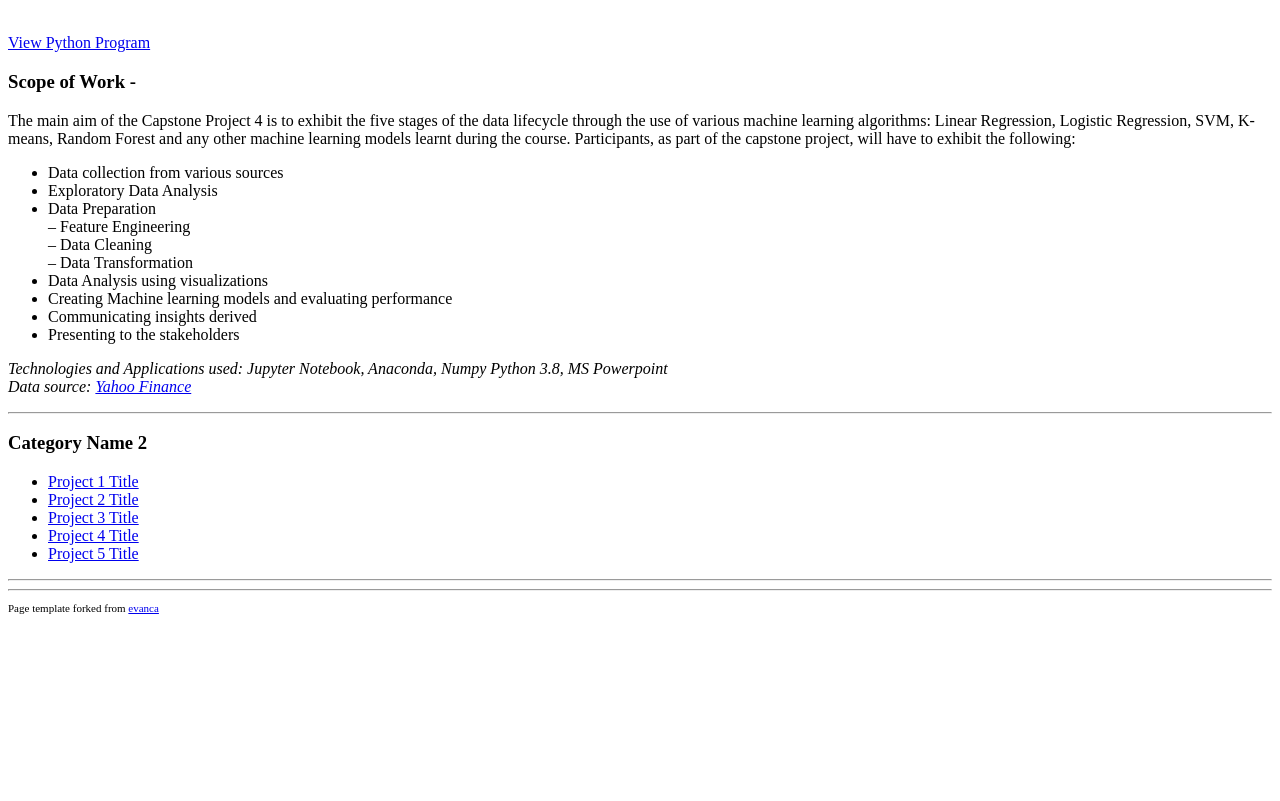
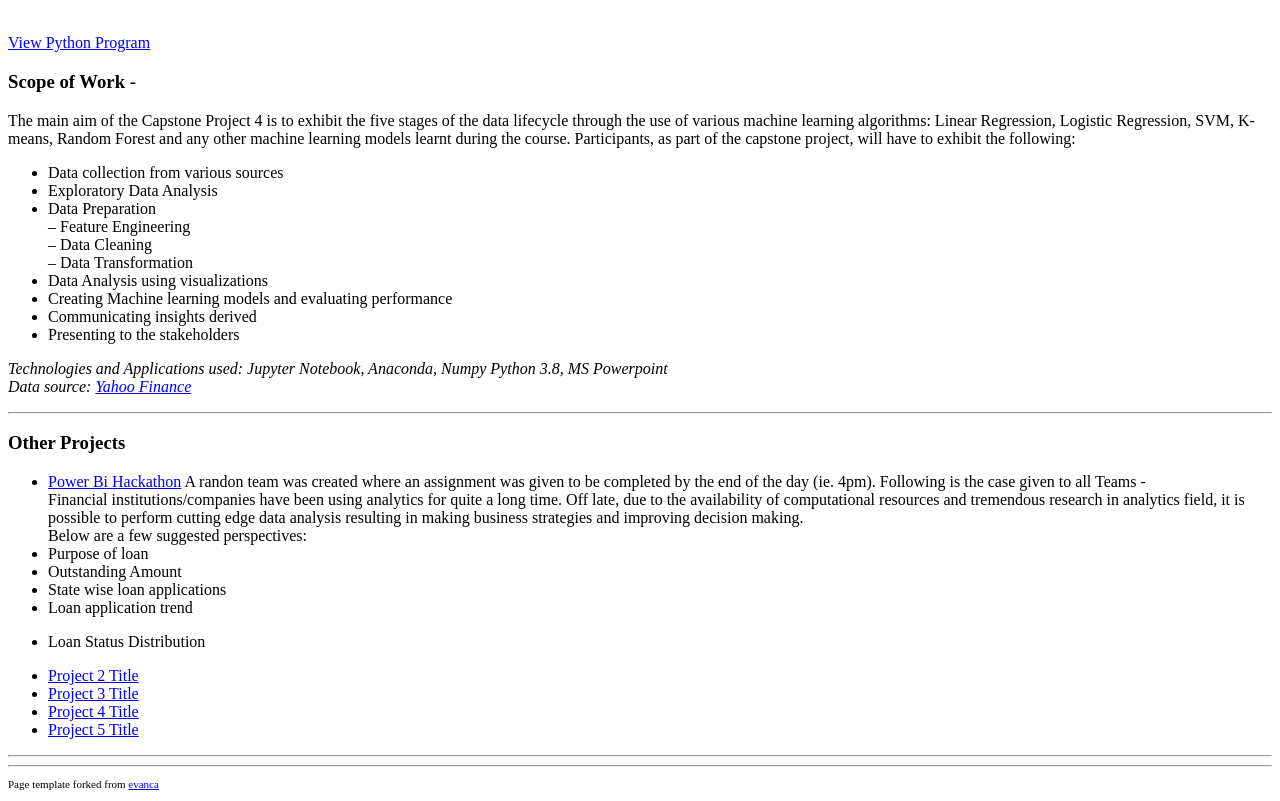
Before and after one commit to ZalehaAli/Data-Analytics-Portfolio, a Jekyll site: the page built from index.md, in a window 1280 px wide and 900 px high, scrolled down 3285 px, cut to the strip 99-900 px from the top of the window. Built offline with Jekyll 4.4.1, drawn with Linux system fonts in a browser that asks for light colours; our own code applies the rules of GitHub Pages for plain Markdown files; before the commit the page ends 4009 px from its top, so only the background shows below that.

Commit message:
Update index.md

```diff
--- a/index.md
+++ b/index.md
@@ -148,9 +148,29 @@ The main aim of the Capstone Project 4 is to exhibit the five stages of the data
 
 ----
 
-### Category Name 2
+### Other Projects
 
-- [Project 1 Title](http://example.com/)
+- [Power Bi Hackathon](http://example.com/)
+A randon team was created where an assignment was given to be completed by the end of the day (ie. 4pm). Following is the case given to all Teams -
+<br>
+Financial institutions/companies have been using analytics for quite a long time.
+Off late, due to the availability of computational resources and tremendous research in analytics field,
+it is possible to perform cutting edge data analysis resulting in making business strategies and improving decision making.
+<br>
+Below are a few suggested perspectives:
+<br>
+- Purpose of loan
+<br>
+- Outstanding Amount
+<br>
+- State wise loan applications
+<br>
+- Loan application trend
+<br>
+- Loan Status Distribution
+<br>
+
+
 - [Project 2 Title](http://example.com/)
 - [Project 3 Title](http://example.com/)
 - [Project 4 Title](http://example.com/)
```
